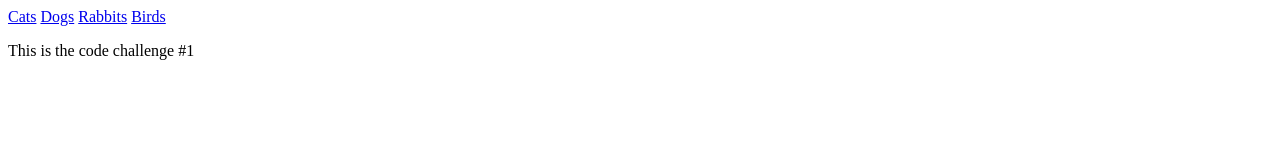
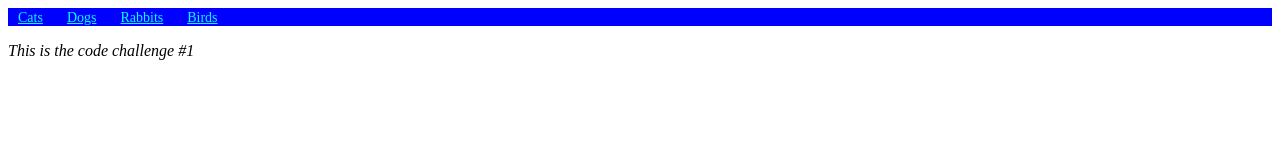
Before and after one commit to Nia1028/aimcodeschool, a plain HTML site: page index.html in a window 1280 px wide. Drawn offline with Linux system fonts and the light colour scheme.

Commit message:
Add files via upload

```diff
--- a/index.html
+++ b/index.html
@@ -4,9 +4,9 @@
     <meta charset="UTF-8">
     <meta name="viewport" content="width=device-width, initial-scale=1.0">
     <title>Code Challenge One</title>
+    <link rel="stylesheet" type="text/css" href="standard.css"/>
 </head>
 <body>
-
     <nav>
         <a href ="cats.html">Cats</a>
         <a href ="dogs.html">Dogs</a>
--- /dev/null
+++ b/standard.css
@@ -0,0 +1,9 @@
+nav
+ {background-color: blue;}
+a
+ {color:cyan;
+  font-size: 14px;
+  margin: 10px;
+ }
+p
+ {font-style: italic;}
```
